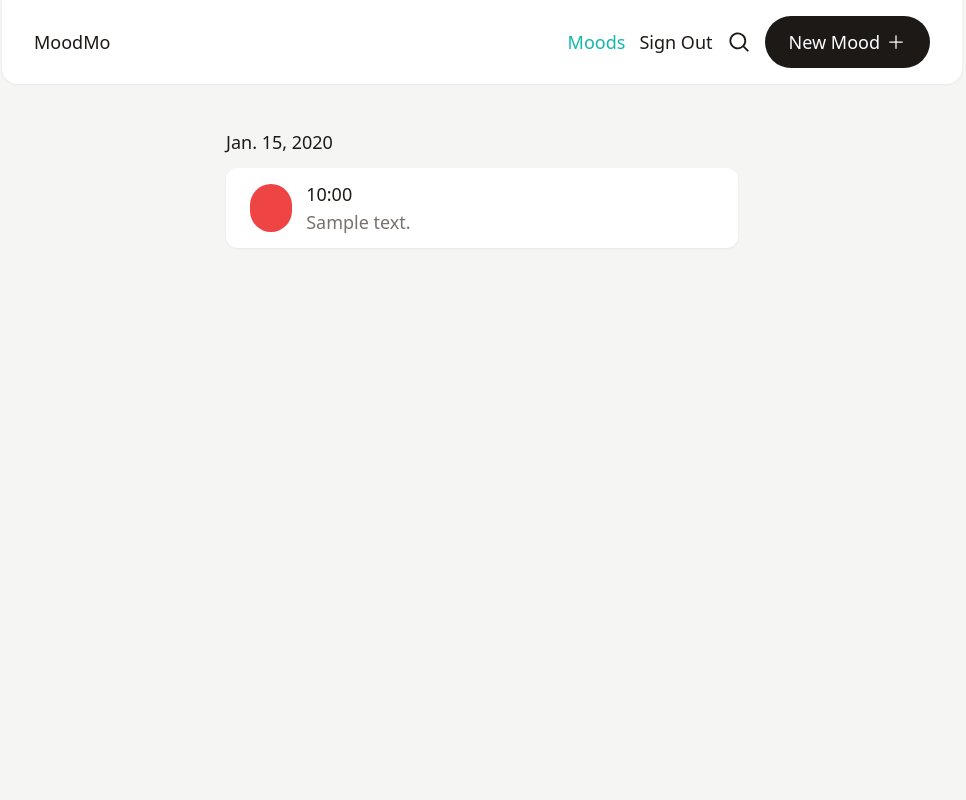
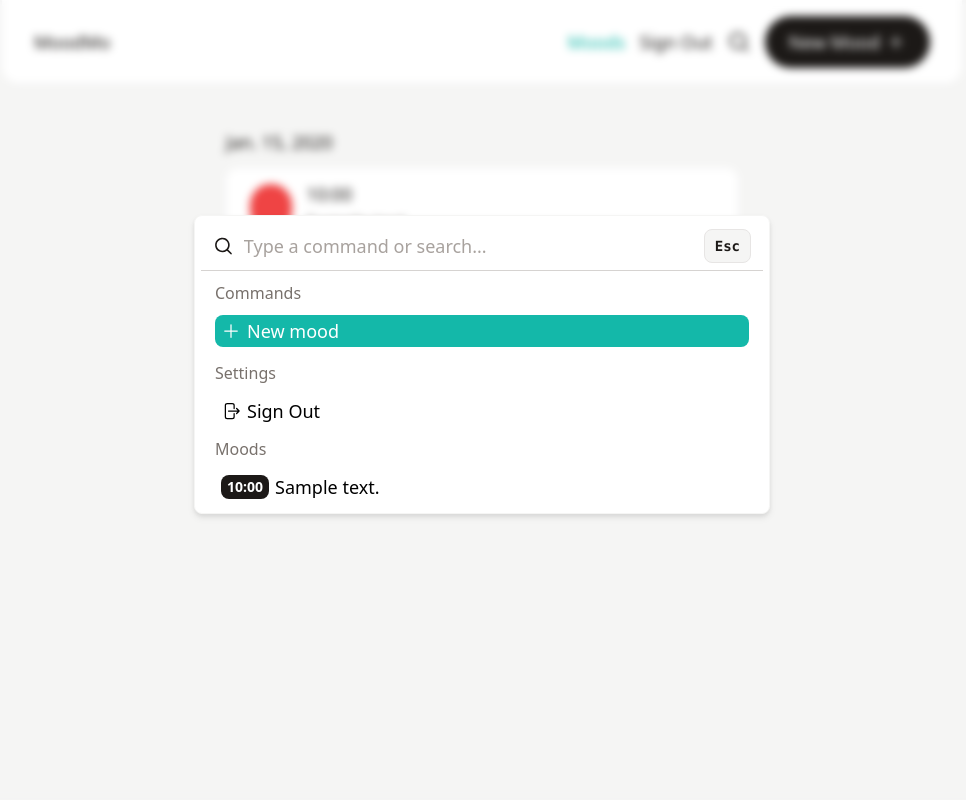
Before and after one commit to dnlzrgz/moodmo, a Django app: page /moods/ in a window 1280 px wide. Shown: the whole page, without its empty margins (158-1124 px from the left). Run offline with Django 4.2, Linux system fonts and the light colour scheme; a user stored in the database is signed in; tables that the repository leaves empty hold one stand-in row (values such as "Sample post"); style sheets or scripts are compiled from the project's sources; parts of the project's set-up code (start-up, migrations or seed data) failed here and were passed over.

Commit message:
feat(templ): add search moods in command palette

```diff
--- a/moods/urls.py
+++ b/moods/urls.py
@@ -1,6 +1,7 @@
 from django.urls import path
 from .views import (
     MoodListView,
+    MoodSearchView,
     MoodCreateView,
     MoodUpdateView,
     MoodDeleteView,
@@ -11,6 +12,11 @@ urlpatterns = [
         "",
         MoodListView.as_view(),
         name="mood_list",
+    ),
+    path(
+        "search/",
+        MoodSearchView.as_view(),
+        name="mood_search",
     ),
     path(
         "create/",
--- a/moods/views.py
+++ b/moods/views.py
@@ -2,6 +2,7 @@ from typing import Any
 from django.contrib.auth.mixins import LoginRequiredMixin
 from django.db.models import Q
 from django.db.models.query import QuerySet
+from django.http import JsonResponse
 from django.urls import reverse_lazy
 from django.views.generic import (
     ListView,
@@ -23,15 +24,37 @@ class MoodListView(LoginRequiredMixin, ListView):
 
     def get_queryset(self) -> QuerySet[Any]:
         ordering = self.request.GET.get("ordering", "-timestamp")
+        queryset = Mood.objects.filter(user=self.request.user).order_by(ordering)
+        return queryset
+
+
+class MoodSearchView(LoginRequiredMixin, ListView):
+    model = Mood
+    context_object_name = "moods"
+
+    def get_queryset(self):
         search_query = self.request.GET.get("q", "")
-        queryset = Mood.objects.filter(user=self.request.user).order_by(ordering)
+        limit = self.request.GET.get("limit", 5)
 
-        if search_query:
-            queryset = queryset.filter(
-                Q(note_title__icontains=search_query) | Q(note__icontains=search_query)
-            )
+        limit = max(1, min(int(limit), 100))
+
+        queryset = Mood.objects.filter(
+            Q(note_title__icontains=search_query),
+            user=self.request.user,
+        ).order_by("-timestamp")[:limit]
 
         return queryset
+
+    def render_to_response(self, context, **kwargs):
+        mood_data = [
+            {
+                "id": mood.id,
+                "note_title": mood.note_title,
+                "timestamp": mood.timestamp,
+            }
+            for mood in context["moods"]
+        ]
+        return JsonResponse({"moods": mood_data})
 
 
 class MoodCreateView(LoginRequiredMixin, SetUserMixin, CreateView):
--- a/pyproject.toml
+++ b/pyproject.toml
@@ -1,6 +1,6 @@
 [tool.poetry]
 name = "moodmo"
-version = "0.4.3"
+version = "0.4.5"
 description = "A user-friendly, self-hosted mood tracking application written in Django."
 license = "GPL-3.0"
 authors = ["dnlzrgz <24715931+dnlzrgz@users.noreply.github.com>"]
--- a/requirements.dev.txt
+++ b/requirements.dev.txt
@@ -47,7 +47,7 @@ questionary==2.0.1 ; python_version >= "3.10" and python_version < "4.0"
 redis[hiredis]==5.0.1 ; python_version >= "3.10" and python_version < "4.0"
 requests-oauthlib==1.3.1 ; python_version >= "3.10" and python_version < "4.0"
 requests==2.31.0 ; python_version >= "3.10" and python_version < "4.0"
-ruff==0.1.8 ; python_version >= "3.10" and python_version < "4.0"
+ruff==0.1.9 ; python_version >= "3.10" and python_version < "4.0"
 setuptools==69.0.2 ; python_version >= "3.10" and python_version < "4.0"
 six==1.16.0 ; python_version >= "3.10" and python_version < "4.0"
 sqlparse==0.4.4 ; python_version >= "3.10" and python_version < "4.0"
--- a/templates/_base.html
+++ b/templates/_base.html
@@ -6,7 +6,7 @@
     <meta charset="UTF-8" />
     <meta name="viewport" content="width=device-width, initial-scale=1.0" />
 
-    <title>{% block title %}MoodMo{% endblock title %}</title>
+    <title>{% block title %} MoodMo {% endblock title %}</title>
 
     <!-- Tailwind CSS -->
     {% if debug %}
@@ -18,7 +18,7 @@
 
   <body
     class="bg-stone-100"
-    x-data="{ commandOpen: false }"
+    x-data="{ commandOpen: true }"
     x-init="
             $watch('commandOpen', function(value){
             if(value === true){
--- a/templates/_primary_nav.html
+++ b/templates/_primary_nav.html
@@ -115,17 +115,11 @@
         x-transition:leave-end="opacity-0 translate-y-4 sm:translate-y-0 sm:scale-95"
         x-data="{
                 commandItems: {
-                suggestions : [
+                commands : [
                 {
                 title: 'New mood',
                 value: 'mood_create',
                 icon: '<svg xmlns=\'http://www.w3.org/2000/svg\' fill=\'none\' viewBox=\'0 0 24 24\' stroke-width=\'1.5\' stroke=\'currentColor\' data-slot=\'icon\' class=\'w-5 h-5\'><path stroke-linecap=\'round\' stroke-linejoin=\'round\' d=\'M12 4.5v15m7.5-7.5h-15\'/></svg>',
-                default: true,
-                },
-                {
-                title: 'Search moods',
-                value: 'emoji',
-                icon: '<svg xmlns=\'http://www.w3.org/2000/svg\' fill=\'none\' viewBox=\'0 0 24 24\' stroke-width=\'1.5\' stroke=\'currentColor\' data-slot=\'icon\' class=\'w-5 h-5\'><path stroke-linecap=\'round\' stroke-linejoin=\'round\' d=\'M15.182 15.182a4.5 4.5 0 0 1-6.364 0M21 12a9 9 0 1 1-18 0 9 9 0 0 1 18 0ZM9.75 9.75c0 .414-.168.75-.375.75S9 10.164 9 9.75 9.168 9 9.375 9s.375.336.375.75Zm-.375 0h.008v.015h-.008V9.75Zm5.625 0c0 .414-.168.75-.375.75s-.375-.336-.375-.75.168-.75.375-.75.375.336.375.75Zm-.375 0h.008v.015h-.008V9.75Z\'/></svg>',
                 default: true,
                 },
                 ],
@@ -136,8 +130,12 @@
                 icon: '<svg xmlns=\'http://www.w3.org/2000/svg\' fill=\'none\' viewBox=\'0 0 24 24\' stroke-width=\'1.5\' stroke=\'currentColor\' data-slot=\'icon\' class=\'w-5 h-5\'><path stroke-linecap=\'round\' stroke-linejoin=\'round\' d=\'M15.75 9V5.25A2.25 2.25 0 0 0 13.5 3h-6a2.25 2.25 0 0 0-2.25 2.25v13.5A2.25 2.25 0 0 0 7.5 21h6a2.25 2.25 0 0 0 2.25-2.25V15m3 0 3-3m0 0-3-3m3 3H9\'/></svg>',
                 default: true,
                 },
-                ]
+                ],
                 },
+                moods: [],
+                errorFetching: '',
+                fetchingMoods: true,
+                fetchDelay: 350,
                 commandItemsFiltered: [],
                 commandItemActive: null,
                 commandItemSelected: null,
@@ -151,6 +149,7 @@
                 },
                 commandItemActiveNext(){
                 let index = this.commandItemsFiltered.indexOf(this.commandItemActive);
+
                 if(index < this.commandItemsFiltered.length-1){
                 this.commandItemActive = this.commandItemsFiltered[index+1];
                 this.commandScrollToActiveItem();
@@ -166,6 +165,7 @@
                 commandScrollToActiveItem(){
                 if(this.commandItemActive){
                 activeElement = document.getElementById(this.commandItemActive.value + '-' + this.commandId)
+
                 if(!activeElement) return;
 
                 newScrollPos = (activeElement.offsetTop + activeElement.offsetHeight) - this.$refs.commandItemsList.offsetHeight;
@@ -179,17 +179,27 @@
                 commandSearchItems() {
                 if(!this.commandSearchIsEmpty()){
                 searchTerm = this.commandSearch.replace(/\*/g, '').toLowerCase();
+
+                // Update command list
                 this.commandItemsFiltered = this.commandItems.filter(item => item.title.toLowerCase().startsWith(searchTerm));
+
+                // Fetch new moods
+                this.debouncedFetchMoods(
+                encodeURIComponent(searchTerm)
+                );
 
                 this.commandScrollToActiveItem();
                 } else {
                 this.commandItemsFiltered = this.commandItems.filter(item => item.default);
                 }
+
                 this.commandItemActive = this.commandItemsFiltered[0];
                 },
                 commandShowCategory(item, index){
                 if(index == 0) return true;
+
                 if(typeof this.commandItems[index-1] === 'undefined') return false;
+
                 return item.category != this.commandItems[index-1].category;
                 },
                 commandCategoryCapitalize(string){
@@ -199,26 +209,64 @@
                 commandItemsOriginal = this.commandItems;
                 keys = Object.keys(this.commandItems);
                 this.commandItems = [];
+
                 keys.forEach((key, index) => {
                 for(i=0; i<commandItemsOriginal[key].length; i++){
                 commandItemsOriginal[key][i].category = key;
                 this.commandItems.push( commandItemsOriginal[key][i] );
                 }
                 });
-                }
+                },
+                formatTimestamp(timestamp) {
+                const date = new Date(timestamp);
+                const hours = date.getHours().toString().padStart(2, '0');
+                const minutes = date.getMinutes().toString().padStart(2, '0');
+
+                return `${hours}:${minutes}`;
+                },
+                redirectToMoodEditPage(moodId) {
+                const url = `{% url 'mood_edit' 0 %}`.replace('0', moodId);
+                window.location.href = url;
+                },
+                async fetchMoods(searchTerm) {
+                const url = searchTerm
+                ? `{% url 'mood_search' %}?limit=5&q=${searchTerm}`
+                : `{% url 'mood_search' %}?limit=3`;
+
+                this.fetchingMoods = true;
+
+                fetch(url)
+                .then(response => response.json())
+                .then(data => {
+                this.moods = data.moods;
+                this.fetchingMoods = false;
+                }).catch(error => this.errorFetching = error);
+                },
+                debouncedFetchMoods: function() {
+                let timeout;
+
+                return function(searchTerm) {
+                clearTimeout(timeout);
+
+                timeout = setTimeout(() => {
+                this.fetchMoods(searchTerm);
+                }, this.fetchDelay);
+                };
+                }(),
                 }"
         x-init="
                 commandItemsReorganize();
                 commandItemsFiltered = commandItems;
                 commandItemActive=commandItems[0];
+                fetchMoods('');
                 $watch('commandSearch', value => commandSearchItems());
                 $watch('commandItemSelected', function(item){
                 if(item.value == 'mood_create'){
                 window.location.href = '{% url 'mood_create' %}';
                 } else if (item.value == 'signout') {
                 window.location.href = '{% url 'account_logout' %}';
-                } else {
-                console.log({...item});
+                } else if (item.value == 'search') {
+                console.log({...item})
                 }
                 });
                "
@@ -310,6 +358,35 @@
               </div>
             </template>
           </div>
+
+          <!-- Moods -->
+          <div
+            x-ref="moodsItemList"
+            x-show="moods.length > 0"
+            class="max-h-80 overflow-y-auto overflow-x-hidden"
+          >
+            <div class="pb-1 space-y-1">
+              <div class="overflow-hidden">
+                <div class="px-3.5 py-1.5 font-medium text-md text-stone-500">
+                  Moods
+                </div>
+              </div>
+              <ul class="px-3.5">
+                <template x-for="mood in moods">
+                  <li
+                    class="group flex items-center relative gap-x-1.5 py-0.5 px-1.5 cursor-default select-none rounded-lg outline-none hover:bg-primary-500 hover:text-white truncate text-lg"
+                    @click="redirectToMoodEditPage(mood.id)"
+                  >
+                    <time
+                      class="text-sm text-white bg-stone-900 px-1.5 py-0.5 rounded-lg font-semibold group-hover:bg-primary-700"
+                      x-text="formatTimestamp(mood.timestamp)"
+                    ></time>
+                    <p x-text="mood.note_title"></p>
+                  </li>
+                </template>
+              </ul>
+            </div>
+          </div>
         </div>
       </div>
     </div>
--- a/templates/moods/_mood_card.html
+++ b/templates/moods/_mood_card.html
@@ -49,7 +49,7 @@
       <time>{{ mood.timestamp|date:"H:i" }}</time>
 
       {% if mood.note_title != "" %}
-        <div class="text-stone-500">{{ mood.note_title }}</div>
+        <div class="text-stone-500 truncate">{{ mood.note_title }}</div>
       {% endif %}
     </div>
   </li>
```
Also changed, not shown: .pre-commit-config.yaml, 1 other file.
